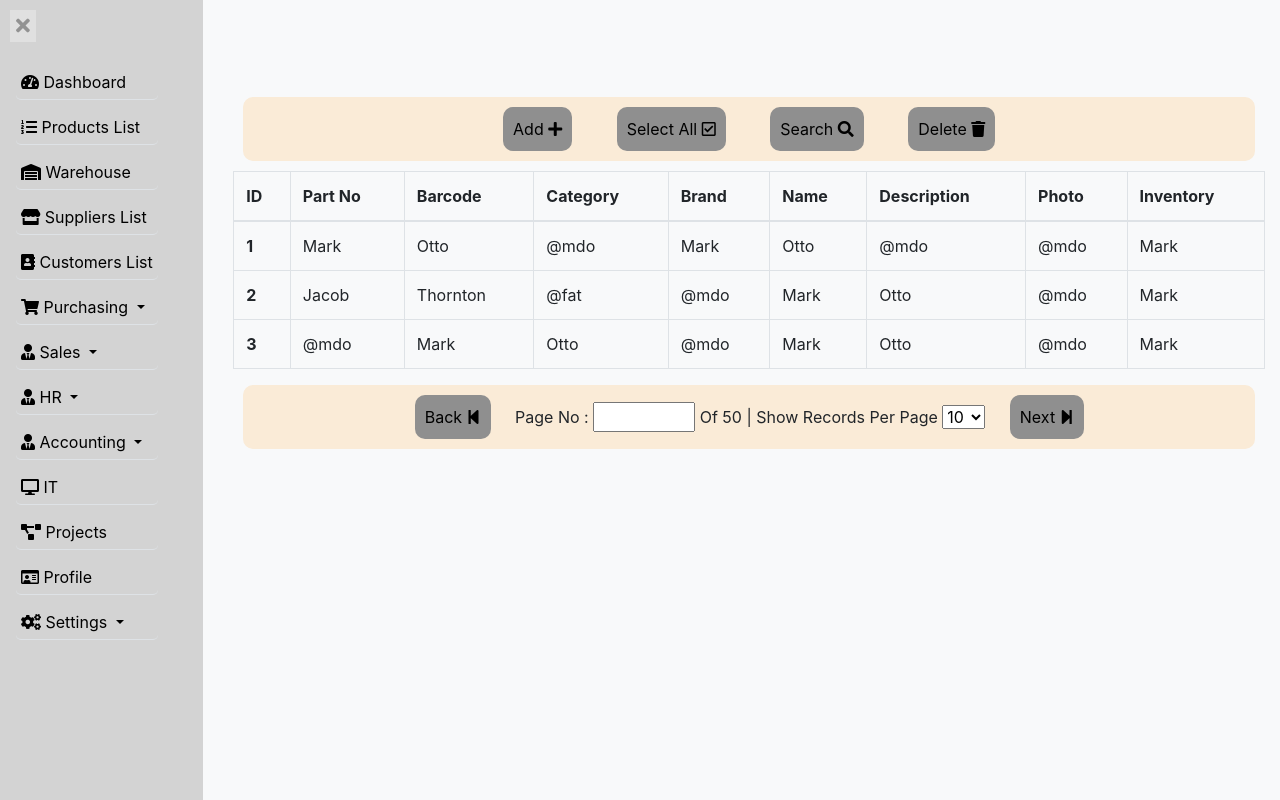
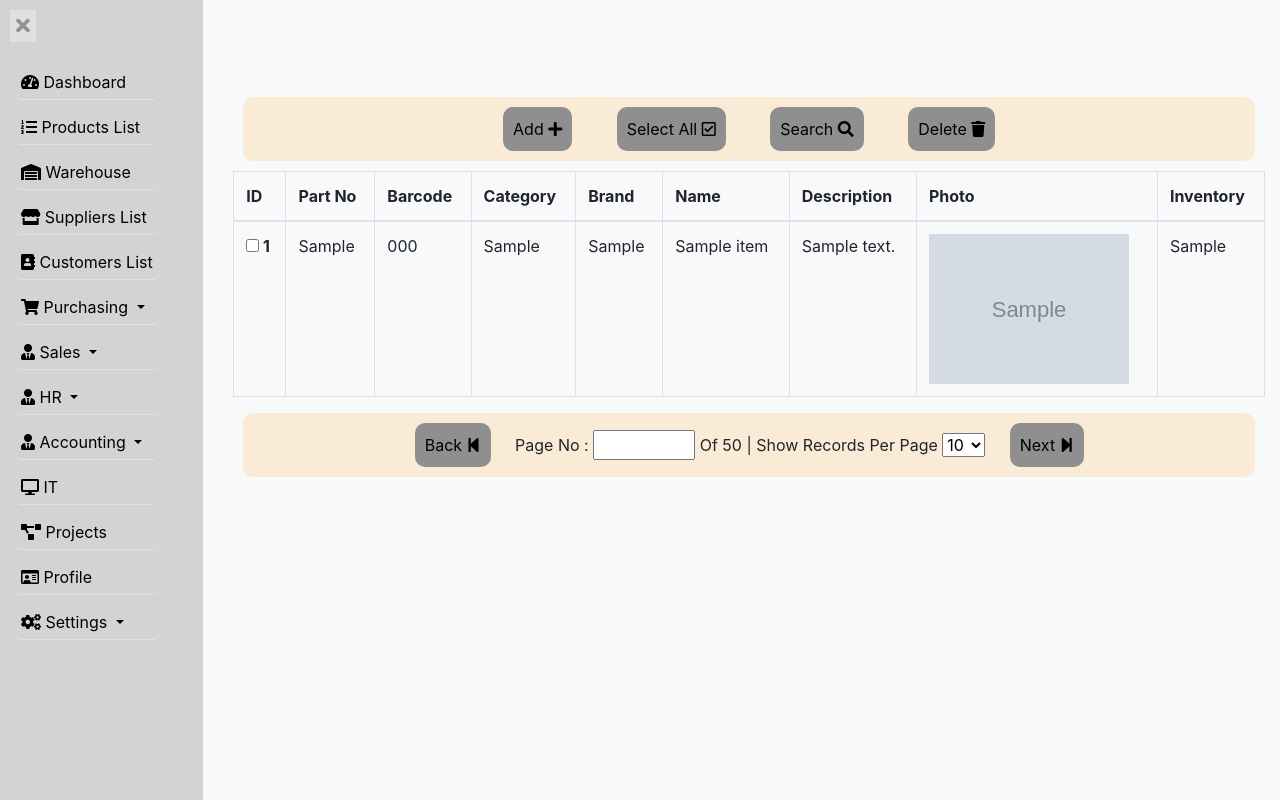
Before and after one commit to ali-alhashim/NERP, a PHP site: page /productsList.php in a window 1280 px wide. Run offline with PHP 8.4, Linux system fonts and the light colour scheme; tables that the repository leaves empty or names only in its code hold one stand-in row (values such as "Sample post"); grey boxes marked "Sample" are stand-in pictures; some libraries are stand-ins or nearby versions.

Commit message:
add items 30

```diff
--- a/install/install.php
+++ b/install/install.php
@@ -264,8 +264,8 @@ CREATE TABLE IF NOT EXISTS `items` (
   `profit` DECIMAL(18,6) NULL,
   `status` VARCHAR(45) NULL,
   `environment` VARCHAR(45) NULL,
-  `wattage` INT NULL,
-  `Luminous` INT NULL,
+  `wattage` VARCHAR(45) NULL,
+  `Luminous` VARCHAR(45) NULL,
   `Color` VARCHAR(45) NULL,
   `certificate` VARCHAR(300) NULL,
   `test_report` VARCHAR(300) NULL,
--- a/productsList.php
+++ b/productsList.php
@@ -10,6 +10,9 @@
     <link rel="stylesheet" href="lib/bootstrap/dist/css/bootstrap.min.css" />
     <link rel="stylesheet" href="css/site.css" />
     <link rel="stylesheet" href="https://cdnjs.cloudflare.com/ajax/libs/font-awesome/5.8.2/css/all.css" />
+
+
+
     <title>
         Product List Page
     </title>
@@ -37,7 +40,7 @@
                <div class="CRUDF">
                  <button data-toggle="modal" data-target="#AddProductModal">Add <i class="fas fa-plus"></i></button>
 
-                 <button>Select All <i class="far fa-check-square"></i></button>
+                 <button id="selectAllBtn">Select All <i class="far fa-check-square"></i></button>
 
                  <button>Search <i class="fas fa-search"></i></button>
 
@@ -64,43 +67,43 @@
 
 
   <tbody>
-    <tr>
-      <th scope="row">1</th>
-      <td>Mark</td>
-      <td>Otto</td>
-      <td>@mdo</td>
-      <td>Mark</td>
-      <td>Otto</td>
-      <td>@mdo</td>
-      <td>@mdo</td>
-      <td>Mark</td>
-
-    </tr>
-    <tr>
-      <th scope="row">2</th>
-      <td>Jacob</td>
-      <td>Thornton</td>
-      <td>@fat</td>
-      <td>@mdo</td>
-      <td>Mark</td>
-      <td>Otto</td>
-      <td>@mdo</td>
-      <td>Mark</td>
-
-    </tr>
-    <tr>
-      <th scope="row">3</th>
-      <td>@mdo</td>
-      <td>Mark</td>
-      <td>Otto</td>
-      <td>@mdo</td>
-      <td>Mark</td>
-      <td>Otto</td>
-      <td>@mdo</td>
-      <td>Mark</td>
 
 
-    </tr>
+  <?php
+  $startFromPageNo = 0;
+  $showPerPage = 10;
+  $sql = "select id, part_no, barcode, category, brand, name, description, photo, inventory FROM items limit $startFromPageNo, $showPerPage ;";
+
+  $SQLresult = $conn->prepare($sql);
+
+  $SQLresult->execute();
+
+  while( $SqlRow = $SQLresult->fetch(PDO::FETCH_ASSOC))
+  {
+    echo('<tr>');
+
+    echo('<th scope="row"><input type="checkbox" name="productID'.$SqlRow['id'].'" value="'.$SqlRow['id'].'" class="productCheckBox"/> '.$SqlRow['id'].'</th>');
+    echo('<td> '.$SqlRow['part_no'].' </td>');
+    echo('<td> '.$SqlRow['barcode'].'</td>');
+    echo('<td> '.$SqlRow['category'].'</td>');
+    echo('<td> '.$SqlRow['brand'].' </td>');
+    echo('<td> '.$SqlRow['name'].'</td>');
+    echo('<td> '.$SqlRow['description'].'</td>');
+    echo('<td> <img src="'.$SqlRow['photo'].'" alt="photo" width="200px"/></td>');
+    echo('<td> '.$SqlRow['inventory'].'</td>');
+
+    echo('</tr>');
+  }
+
+  ?>
+
+
+
+
+
+
+
+
   </tbody>
 </table>
 
@@ -148,27 +151,31 @@
 
       </div>
       <div class="modal-body">
+
+        <form action="productsList.php" method="post" enctype="multipart/form-data">
+
        <!-------------------------->
 
       <table>
 
         <tr>
           <td> Part Number </td>
-          <td> <input type="text" placeholder="Part Number"/> </td>
+          <td> <input type="text" placeholder="Part Number" name="partNo"/> </td>
        </tr>
 
 
        <tr>
           <td> Barcode </td>
-          <td> <input type="text" placeholder="Barcode"/> </td>
+          <td> <input type="text" placeholder="Barcode" name="Barcode"/> </td>
        </tr>
 
        <tr>
           <td> Category </td>
           <td>
-            <select>
-              <option>IT Device</option>
-              <option>Lighting Fixures</option>
+            <select name="Category">
+            <option value="Lighting Fixures">Lighting Fixures</option>
+              <option value="IT Device">IT Device</option>
+
            </select>
          </td>
        </tr>
@@ -176,29 +183,109 @@
 
        <tr>
           <td> Brand </td>
-          <td> <input type="text" placeholder="Brand"/> </td>
+          <td> <input type="text" placeholder="Brand" name="brand"/> </td>
        </tr>
 
        <tr>
           <td> Product Name </td>
-          <td> <input type="text" placeholder="Product Name"/> </td>
+          <td> <input type="text" placeholder="Product Name" name="productName"/> </td>
        </tr>
 
 
        <tr>
           <td> Description </td>
-          <td> <input type="text" placeholder="Description"/> </td>
+          <td> <input type="text" placeholder="Description" name="Description"/> </td>
        </tr>
 
+
+
+
        <tr>
-          <td> photo </td>
-          <td> <img src="http://ztleds.com/upload/2015-12-18/20151218101816632.gif" width="150px" hight="150px" alt="product photo"/> </td>
+          <td> Inventory </td>
+          <td> <input type="text" placeholder="Inventory" name="Inventory"/> </td>
+       </tr>
+
+
+
+
+
+       <tr>
+          <td> UOM </td>
+          <td>
+            <select name="UOM">
+              <option value="EACH">EACH</option>
+              <option value="Meter">Meter</option>
+              <option value="Box">Box</option>
+           </select>
+         </td>
        </tr>
 
 
        <tr>
-          <td> Inventory </td>
-          <td> <input type="text" placeholder="Inventory"/> </td>
+          <td> Cost </td>
+          <td> <input type="text" placeholder="Cost" name="cost"/> </td>
+       </tr>
+
+       <tr>
+          <td> indirect cost </td>
+          <td> <input type="text" placeholder="indirect cost" name="indirectCost"/> </td>
+       </tr>
+
+
+       <tr>
+          <td> total cost </td>
+          <td> <input type="text" placeholder="total cost" name="totalCost"/> </td>
+       </tr>
+
+       <tr>
+          <td> sale price </td>
+          <td> <input type="text" placeholder="sale price" name="salePrice"/> </td>
+       </tr>
+
+
+       <tr>
+          <td> profit </td>
+          <td> <input type="text" placeholder="profit" name="profit"/> </td>
+       </tr>
+
+       <tr>
+          <td> status </td>
+          <td> <input type="text" placeholder="status" name="status"/> </td>
+       </tr>
+
+
+       <tr>
+          <td> environment </td>
+          <td>
+            <select name="environment">
+              <option value="Indoor">Indoor</option>
+              <option value="Outdoor">Outdoor</option>
+              <option value="Industrial">Industrial</option>
+           </select>
+         </td>
+       </tr>
+
+
+       <tr>
+          <td> Wattage </td>
+          <td> <input type="text" placeholder="Wattage" name="Wattage"/> </td>
+       </tr>
+
+       <tr>
+          <td> Luminous </td>
+          <td> <input type="text" placeholder="Luminous" name="Luminous"/> </td>
+       </tr>
+
+       <tr>
+          <td> Color </td>
+          <td> <input type="text" placeholder="Color" name="Color"/> </td>
+       </tr>
+
+
+
+       <tr>
+          <td> photo </td>
+          <td> <input type="file" name="photo"/> </td>
        </tr>
 
        <tr>
@@ -206,79 +293,16 @@
           <td> <input type="file" name="datasheet"/> </td>
        </tr>
 
-
-
        <tr>
-          <td> UOM </td>
-          <td>
-            <select>
-              <option>EACH</option>
-              <option>Meter</option>
-              <option>Box</option>
-           </select>
-         </td>
-       </tr>
-
-
-       <tr>
-          <td> Cost </td>
-          <td> <input type="text" placeholder="Cost"/> </td>
+          <td> certificate </td>
+          <td> <input type="file" name="certificate" /> </td>
        </tr>
 
        <tr>
-          <td> indirect cost </td>
-          <td> <input type="text" placeholder="indirect cost"/> </td>
+          <td> test report </td>
+          <td> <input type="file" name="testReport"/> </td>
        </tr>
 
-
-       <tr>
-          <td> total cost </td>
-          <td> <input type="text" placeholder="total cost"/> </td>
-       </tr>
-
-       <tr>
-          <td> sale price </td>
-          <td> <input type="text" placeholder="sale price"/> </td>
-       </tr>
-
-
-       <tr>
-          <td> profit </td>
-          <td> <input type="text" placeholder="profit"/> </td>
-       </tr>
-
-       <tr>
-          <td> status </td>
-          <td> <input type="text" placeholder="status"/> </td>
-       </tr>
-
-
-       <tr>
-          <td> environment </td>
-          <td>
-            <select>
-              <option>Indoor</option>
-              <option>Outdoor</option>
-              <option>Industrial</option>
-           </select>
-         </td>
-       </tr>
-
-
-       <tr>
-          <td> Wattage </td>
-          <td> <input type="text" placeholder="Wattage"/> </td>
-       </tr>
-
-       <tr>
-          <td> Luminous </td>
-          <td> <input type="text" placeholder="Luminous"/> </td>
-       </tr>
-
-       <tr>
-          <td> Color </td>
-          <td> <input type="text" placeholder="Color"/> </td>
-       </tr>
 
 
 
@@ -294,13 +318,143 @@
        <!-------------------------->
       </div>
       <div class="modal-footer">
-        <button type="button" class="btn btn-primary">Save</button>
+        <input type="submit" class="btn btn-primary" value="Save"/>
+        </form>
       </div>
     </div>
 
   </div>
 </div>
 <!------ End Modal --------------------------------------------------->
+
+
+<!-------------you send data to add -------------------->
+
+<?php
+if(isset($_POST["partNo"]))
+{
+
+
+
+   $target_datasheetFile = "uploads/products/datasheet/".$_POST["partNo"];
+
+  $target_photoFile = "uploads/products/photo/".$_POST["partNo"];
+
+  $target_certificateFile = "uploads/products/certificate/".$_POST["partNo"];
+
+  $target_testReportFile = "uploads/products/testReport/".$_POST["partNo"];
+
+  // upload photo
+  if(isset($_FILES['photo']))
+  {
+   if (move_uploaded_file($_FILES["photo"]["tmp_name"], $target_photoFile ."-".$_FILES["photo"]["name"]))
+   {
+      $photo = $target_photoFile."-".$_FILES["photo"]["name"];
+   }
+   else
+   {
+      $photo = "";
+   }
+  }
+
+// upload datasheet
+  if(isset($_FILES['datasheet']))
+  {
+   if (move_uploaded_file($_FILES["datasheet"]["tmp_name"], $target_datasheetFile ."-".$_FILES["datasheet"]["name"]))
+   {
+      $datasheet = $target_datasheetFile."-".$_FILES["datasheet"]["name"];
+   }
+   else
+   {
+      $datasheet = "";
+   }
+  }
+
+
+  // upload certificate
+  if(isset($_FILES['certificate']))
+  {
+   if (move_uploaded_file($_FILES["certificate"]["tmp_name"], $target_certificateFile ."-".$_FILES["certificate"]["name"]))
+   {
+      $certificate = $target_certificateFile."-".$_FILES["certificate"]["name"];
+   }
+   else
+   {
+      $certificate = "";
+   }
+  }
+
+
+  // test Report
+
+  if(isset($_FILES['testReport']))
+  {
+   if (move_uploaded_file($_FILES["testReport"]["tmp_name"], $target_testReportFile ."-".$_FILES["testReport"]["name"]))
+   {
+      $testReport = $target_testReportFile."-".$_FILES["testReport"]["name"];
+   }
+   else
+   {
+      $testReport = "";
+   }
+  }
+
+
+
+
+
+  $sql = "insert into items (brand, name, description, datasheet, category, barcode, part_no, photo, inventory, UOM, created_date, cost, indirect_cost, total_cost, sale_price, profit, status, environment, wattage, Luminous, Color, certificate, test_report)" .
+          "values( '".$_POST['brand']."' , '".$_POST['productName']."' , '".$_POST['Description']."' , '".$datasheet."' , '".$_POST['Category']."' , '".$_POST['Barcode']."' , '".$_POST['partNo']."' , '".$photo."' , ".$_POST['Inventory']." , '".$_POST['UOM']."' , '".date("Y-m-d")."' ,  ".$_POST["cost"]." , ".$_POST["indirectCost"]." , ".$_POST["totalCost"]." , ".$_POST["salePrice"]." , ".$_POST["profit"]." , '".$_POST["status"]."' , '".$_POST["environment"]."' , '".$_POST["Wattage"]."' , '".$_POST["Luminous"]."' , '".$_POST["Color"]."' , '$certificate', '$testReport' );";
+
+
+ try
+{
+    $SQLresult = $conn->exec($sql);
+
+}
+catch (PDOException $e)
+{
+    echo $e->getMessage();
+}
+
+
+//header("Location: productsList.php");
+
+}
+
+
+
+
+?>
+
+<!------------------------------------------------------>
+
+
+
+
+<script>
+   $(document).ready(function()
+   {
+
+    const selectAllBtn = document.getElementById('selectAllBtn');
+
+    selectAllBtn.onclick = function()
+    {
+       console.log("you click on select all btn");
+
+      $(".productCheckBox").prop("checked", true);
+
+
+
+    };
+
+
+
+
+});
+</script>
+
+
 </body>
 
 
--- a/share/_keyData.php
+++ b/share/_keyData.php
@@ -1,6 +1,6 @@
 <?php
-$servername = "127.0.0.1";
-$username = "admin";
-$password = "12345678";
-$database = "nerp";
+$servername ="127.0.0.1";
+$username ="admin";
+$password ="12345678";
+$database ="erp";
 ?>
--- a/share/_navbar.php
+++ b/share/_navbar.php
@@ -52,11 +52,13 @@
                      <li class="nav-tabs dropdown">
                      <a href="#" class="dropdown-toggle" data-toggle="dropdown" role="button" aria-haspopup="true" aria-expanded="true"> <span class="nav-label"><i class="fas fa-user-tie"></i> Sales</span> <span class="caret"></span></a>
                      <ul class="dropdown-menu">
+                     <li class="dropdown-item"><a href="customersRFQ.php"><i class="fas fa-comments-dollar"></i> Customers RFQ</a></li>
                      <li class="dropdown-item"><a href="proposals.php"><i class="fas fa-file-alt"></i> Proposals</a></li>
                      <li class="dropdown-item"><a href="customersPO.php"><i class="fas fa-shopping-cart"></i> Customers Purchase Orders</a></li>
                      <li class="dropdown-item"><a href="SalesDeliveryNote.php"><i class="fas fa-people-carry"></i> Sales Delivery note </a></li>
+                     <li class="dropdown-item"><a href=" PerformaInvoice.php"><i class="fas fa-file-invoice-dollar"></i>  Performa invoice </a></li>
                      <li class="dropdown-item"><a href="salesInvoice.php"><i class="fas fa-file-invoice-dollar"></i> Sales invoice </a></li>
-                     <li class="dropdown-item"><a href="customersRFQ.php"><i class="fas fa-comments-dollar"></i> Customers RFQ</a></li>
+
                      </ul>
                      </li>
 
```
Also changed, not shown: README.md.
